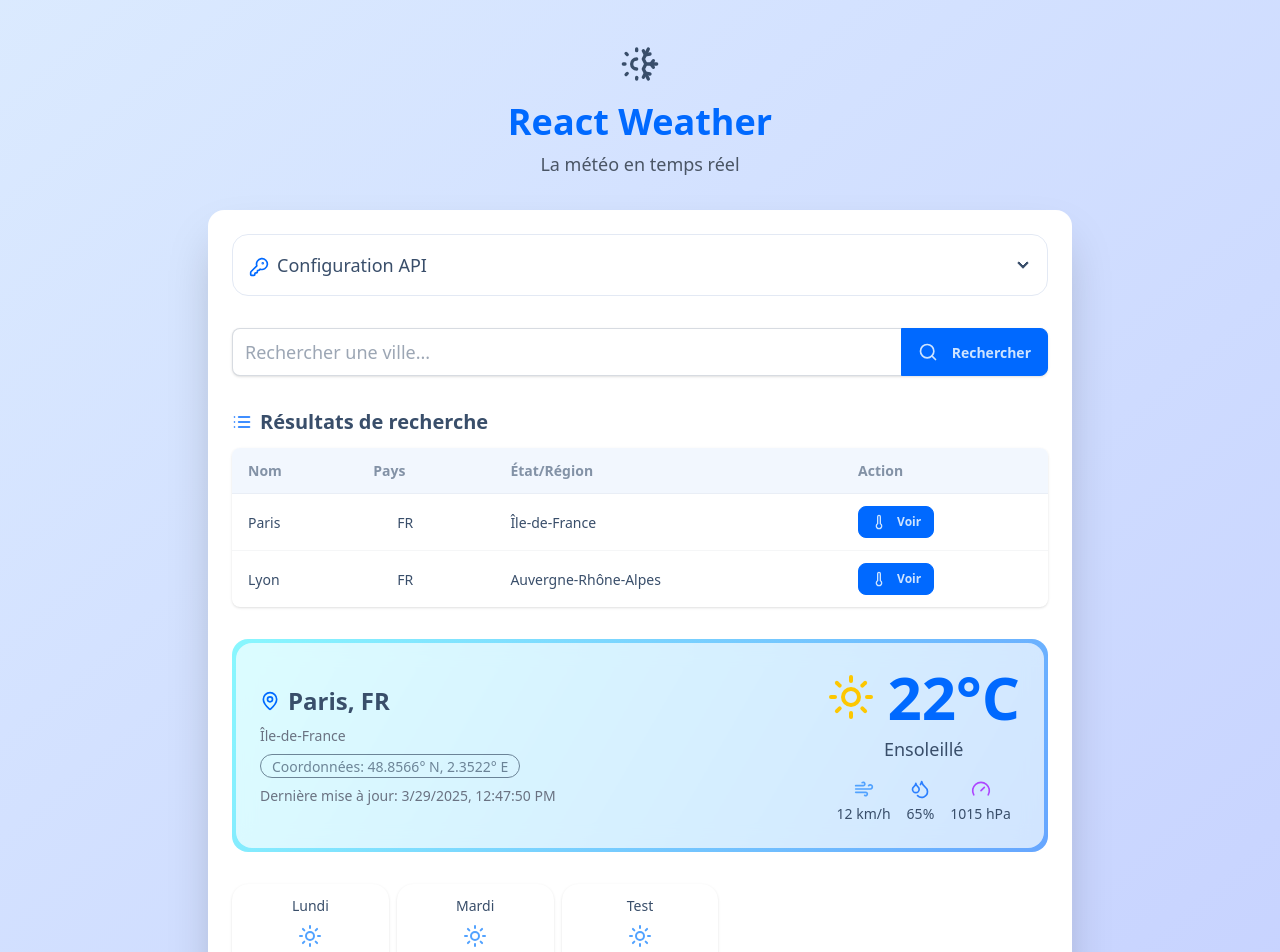
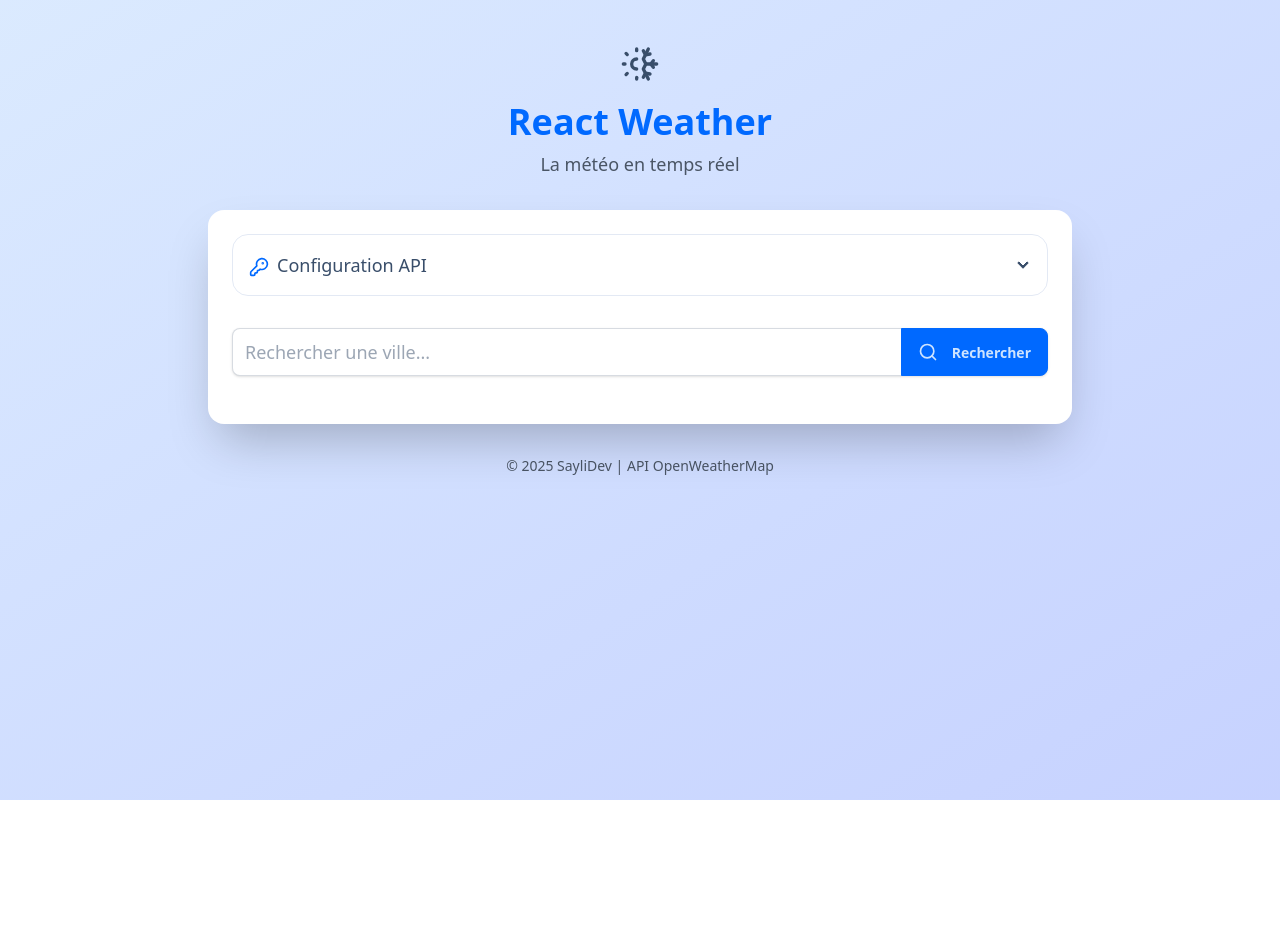
Before and after one commit to SayliDev/react-weather-app, a React (Vite) app: page / in a window 1280 px wide. Shown: the top 952 px of the page. After the commit the page ends 800 px from the top, so only its background shows below. Built offline with nearby package versions, Linux system fonts and the light colour scheme.

Commit message:
refactor: integrate useApiKey and useWeather hooks

```diff
--- a/src/App.tsx
+++ b/src/App.tsx
@@ -1,4 +1,3 @@
-import { useState } from "react";
 import Footer from "./components/layout/Footer";
 import Header from "./components/layout/Header";
 import ApiConfig from "./components/weather/ApiConfig";
@@ -6,101 +5,21 @@
 import SearchBar from "./components/weather/SearchBar";
 import SearchResults from "./components/weather/SearchResults";
 import WeatherCard from "./components/weather/WeatherCard";
-import { City, WeatherData } from "./types/weather";
+import { useApiKey } from "./hooks/useApiKey";
+import { useWeather } from "./hooks/useWeather";
 
 const App: React.FC = () => {
-  const [apiToken, setApiToken] = useState("");
-  const [searchQuery, setSearchQuery] = useState("");
-  const [searchResults, setSearchResults] = useState<City[]>([
-    {
-      name: "Paris",
-      country: "FR",
-      region: "Île-de-France",
-      coordinates: {
-        lat: 48.8566,
-        lon: 2.3522,
-      },
-    },
-    {
-      name: "Lyon",
-      country: "FR",
-      region: "Auvergne-Rhône-Alpes",
-      coordinates: {
-        lat: 45.7578,
-        lon: 4.832,
-      },
-    },
-  ]);
-  const [selectedCity, setSelectedCity] = useState<City | null>(null);
-  const [weatherData, setWeatherData] = useState<WeatherData>({
-    city: {
-      name: "Paris",
-      country: "FR",
-      region: "Île-de-France",
-      coordinates: {
-        lat: 48.8566,
-        lon: 2.3522,
-      },
-    },
-    temperature: 22,
-    condition: "Ensoleillé",
-    windSpeed: 12,
-    humidity: 65,
-    pressure: 1015,
-    lastUpdated: new Date().toLocaleString(),
-    icon: "☀️",
-  });
+  const { apiKey, setApiKey } = useApiKey();
 
-  const searchCities = (query: string) => {
-    setSearchQuery(query);
-    setSearchResults([
-      {
-        name: "Paris",
-        country: "FR",
-        region: "Île-de-France",
-        coordinates: {
-          lat: 48.8566,
-          lon: 2.3522,
-        },
-      },
-      {
-        name: "Lyon",
-        country: "FR",
-        region: "Auvergne-Rhône-Alpes",
-        coordinates: {
-          lat: 45.7578,
-          lon: 4.832,
-        },
-      },
-    ]);
-  };
-
-  const selectCity = (city: City) => {
-    setSelectedCity(city);
-    setWeatherData({
-      ...weatherData,
-      city: city,
-      lastUpdated: new Date().toLocaleString(),
-    });
-  };
-
-  const forecast = [
-    {
-      day: "Lundi",
-      temperature: 22,
-      icon: "☀️",
-    },
-    {
-      day: "Mardi",
-      temperature: 20,
-      icon: "⛅",
-    },
-    {
-      day: "test",
-      temperature: 18,
-      icon: "☁️",
-    },
-  ];
+  const {
+    searchResults,
+    currentWeather,
+    forecast,
+    isLoading,
+    error,
+    searchCities,
+    selectCity,
+  } = useWeather(apiKey);
 
   return (
     <div className="min-h-screen bg-gradient-to-br from-blue-100 to-indigo-200">
@@ -109,10 +28,22 @@
 
         <div className="card bg-base-100 shadow-2xl overflow-hidden">
           <div className="card-body p-6">
-            <ApiConfig apiToken={apiToken} onApiTokenChange={setApiToken} />
+            <ApiConfig apiToken={apiKey} onApiTokenChange={setApiKey} />
             <SearchBar onSearch={searchCities} />
+
+            {isLoading && <div className="text-center py-4">Chargement...</div>}
+
+            {error && (
+              <div className="alert alert-error my-4">
+                <i className="fas fa-exclamation-circle mr-2"></i>
+                {error}
+              </div>
+            )}
+
             <SearchResults results={searchResults} onCitySelect={selectCity} />
-            <WeatherCard data={weatherData} />
+
+            <WeatherCard data={currentWeather} />
+
             <ForecastCards forecast={forecast} />
           </div>
         </div>
```
